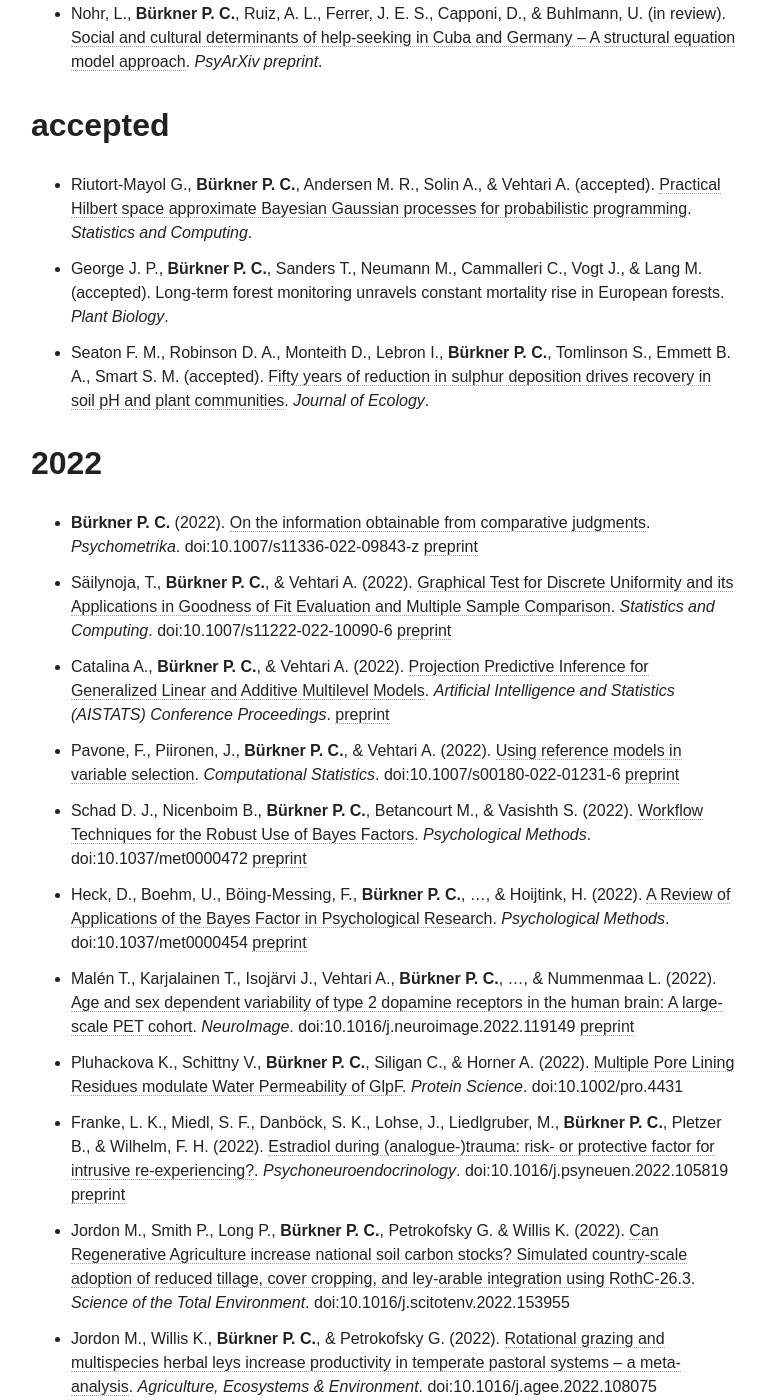
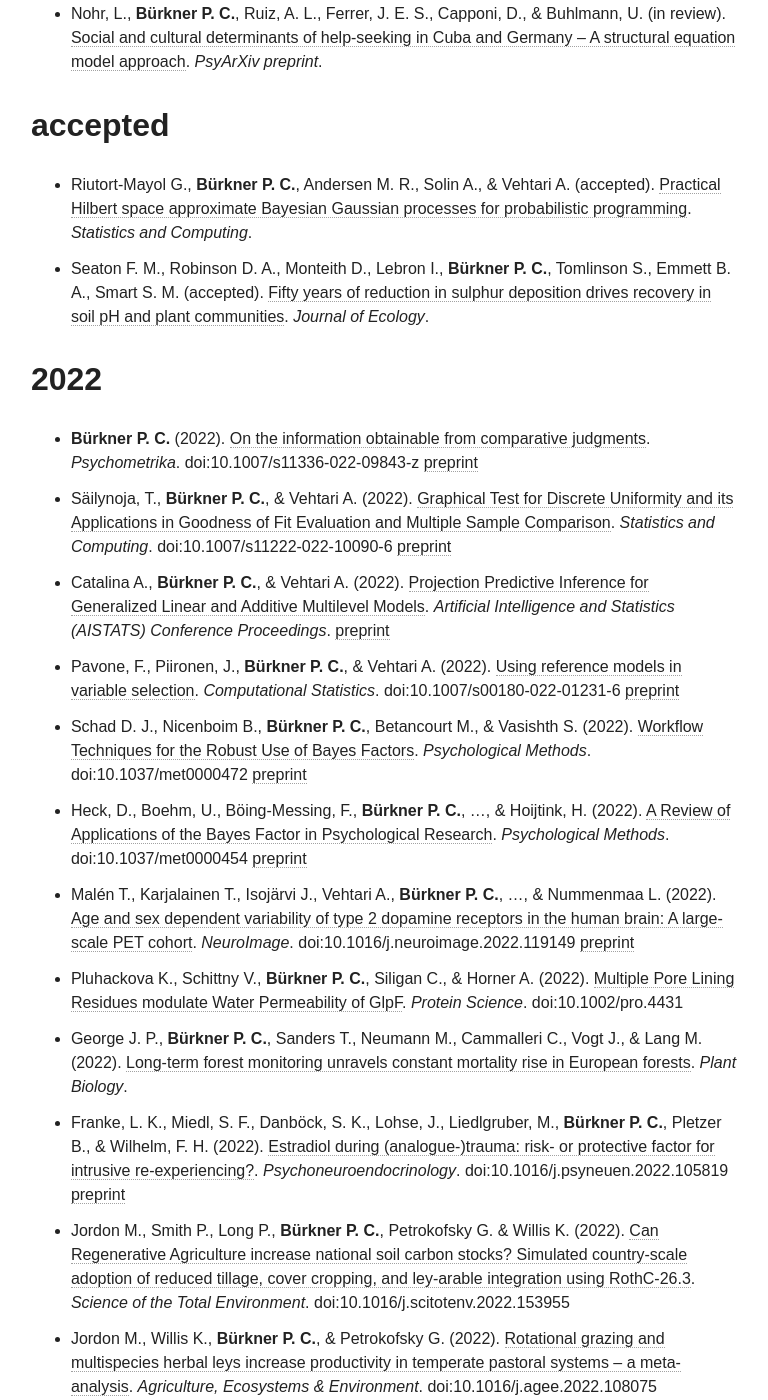
Before and after one commit to paul-buerkner/paul-buerkner.github.io, a Jekyll site: the page built from publications/index.md, in a window 1280 px wide and 1400 px high, scrolled down 1928 px. Shown: the whole window, without its empty margins (255-1023 px from the left). Built offline with Jekyll 4.4.1, drawn with Linux system fonts in a browser that asks for light colours; nearby versions of some CDN libraries; some of the changed lines change nothing that is shown.

Commit message:
move paper to published

```diff
--- a/publications/index.md
+++ b/publications/index.md
@@ -30,7 +30,6 @@
 ## accepted
 
 * Riutort-Mayol G., **Bürkner P. C.**, Andersen M. R., Solin A., & Vehtari A. (accepted). [Practical Hilbert space approximate Bayesian Gaussian processes for probabilistic programming](http://arxiv.org/abs/2004.11408). *Statistics and Computing*.
-* George J. P., **Bürkner P. C.**, Sanders T., Neumann M., Cammalleri C., Vogt J., & Lang M. (accepted). Long-term forest monitoring unravels constant mortality rise in European forests. *Plant Biology*.
 * Seaton F. M., Robinson D. A., Monteith D., Lebron I., **Bürkner P. C.**, Tomlinson S., Emmett B. A., Smart S. M. (accepted). [Fifty years of reduction in sulphur deposition drives recovery in soil pH and plant communities](https://www.biorxiv.org/content/10.1101/2022.07.04.498654v1). *Journal of Ecology*.
 
 ## 2022
@@ -44,6 +43,7 @@
 * Heck, D., Boehm, U., Böing-Messing, F., **Bürkner P. C.**, ..., & Hoijtink, H. (2022). [A Review of Applications of the Bayes Factor in Psychological Research](https://psycnet.apa.org/record/2022-40577-001). *Psychological Methods*. doi:10.1037/met0000454 [preprint](https://psyarxiv.com/cu43g/)
 * Malén T., Karjalainen T., Isojärvi J., Vehtari A., **Bürkner P. C.**, ..., & Nummenmaa L. (2022). [Age and sex dependent variability of type 2 dopamine receptors in the human brain: A large-scale PET cohort](https://doi.org/10.1016/j.neuroimage.2022.119149). *NeuroImage*. doi:10.1016/j.neuroimage.2022.119149 [preprint](https://www.biorxiv.org/content/10.1101/2021.08.10.455776v1)
 * Pluhackova K., Schittny V., **Bürkner P. C.**, Siligan C., & Horner A. (2022). [Multiple Pore Lining Residues modulate Water Permeability of GlpF](http://dx.doi.org/10.1002/pro.4431). *Protein Science*. doi:10.1002/pro.4431
+* George J. P., **Bürkner P. C.**, Sanders T., Neumann M., Cammalleri C., Vogt J., & Lang M. (2022). [Long-term forest monitoring unravels constant mortality rise in European forests](https://onlinelibrary.wiley.com/doi/10.1111/plb.13469). *Plant Biology*.
 * Franke, L. K., Miedl, S. F., Danböck, S. K., Lohse, J., Liedlgruber, M., **Bürkner P. C.**, Pletzer B., & Wilhelm, F. H. (2022). [Estradiol during (analogue-)trauma: risk- or protective factor for intrusive re-experiencing?](https://doi.org/10.1016/j.psyneuen.2022.105819). *Psychoneuroendocrinology*. doi:10.1016/j.psyneuen.2022.105819 [preprint](https://psyarxiv.com/6rk8c/)
 * Jordon M., Smith P., Long P., **Bürkner P. C.**, Petrokofsky G. & Willis K. (2022). [Can Regenerative Agriculture increase national soil carbon stocks? Simulated country-scale adoption of reduced tillage, cover cropping, and ley-arable integration using RothC-26.3](https://doi.org/10.1016/j.scitotenv.2022.153955). *Science of the Total Environment*. doi:10.1016/j.scitotenv.2022.153955
 * Jordon M., Willis K., **Bürkner P. C.**, & Petrokofsky G. (2022). [Rotational grazing and multispecies herbal leys increase productivity in temperate pastoral systems – a meta-analysis](https://www.sciencedirect.com/science/article/pii/S0167880922002249). *Agriculture, Ecosystems & Environment*. doi:10.1016/j.agee.2022.108075
```
